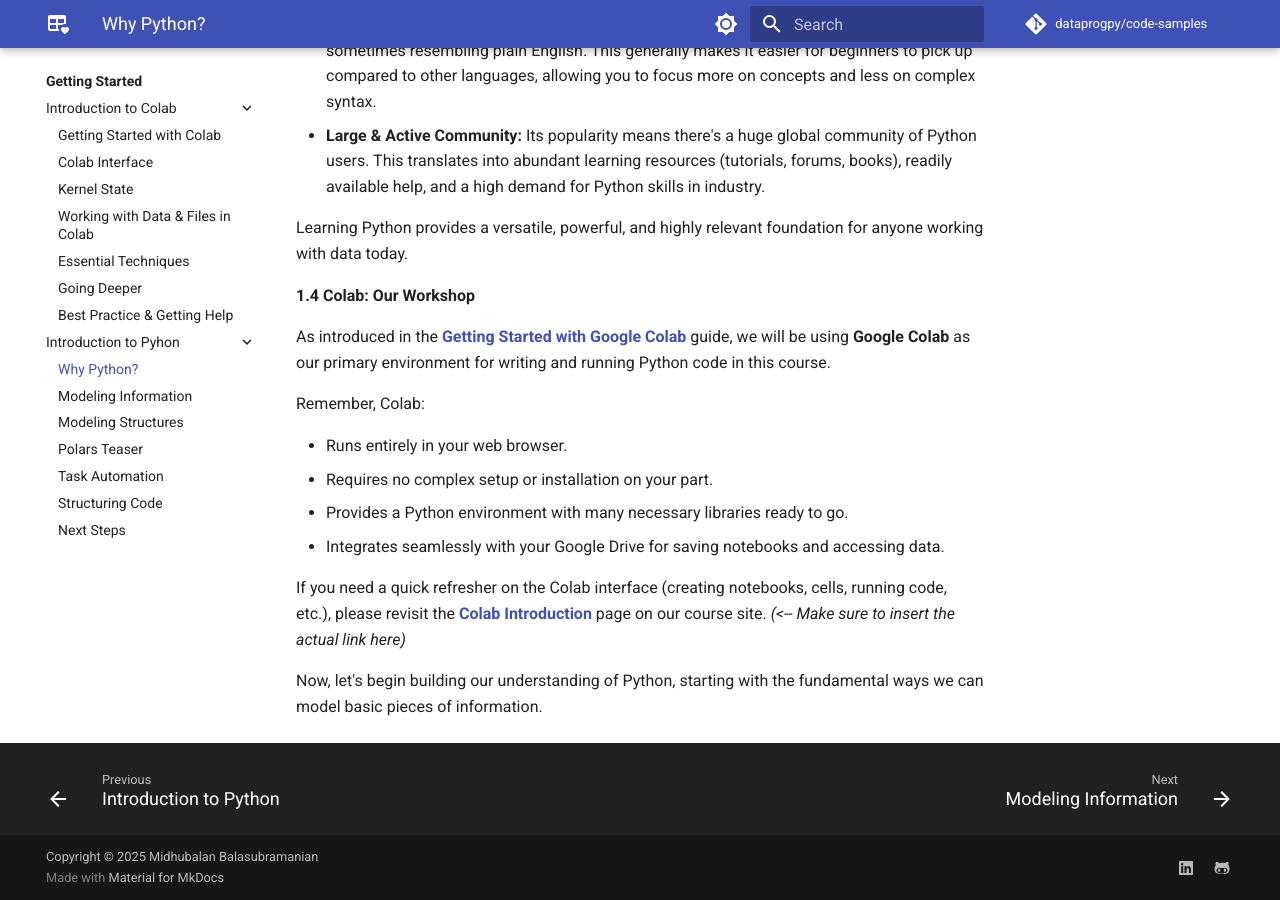
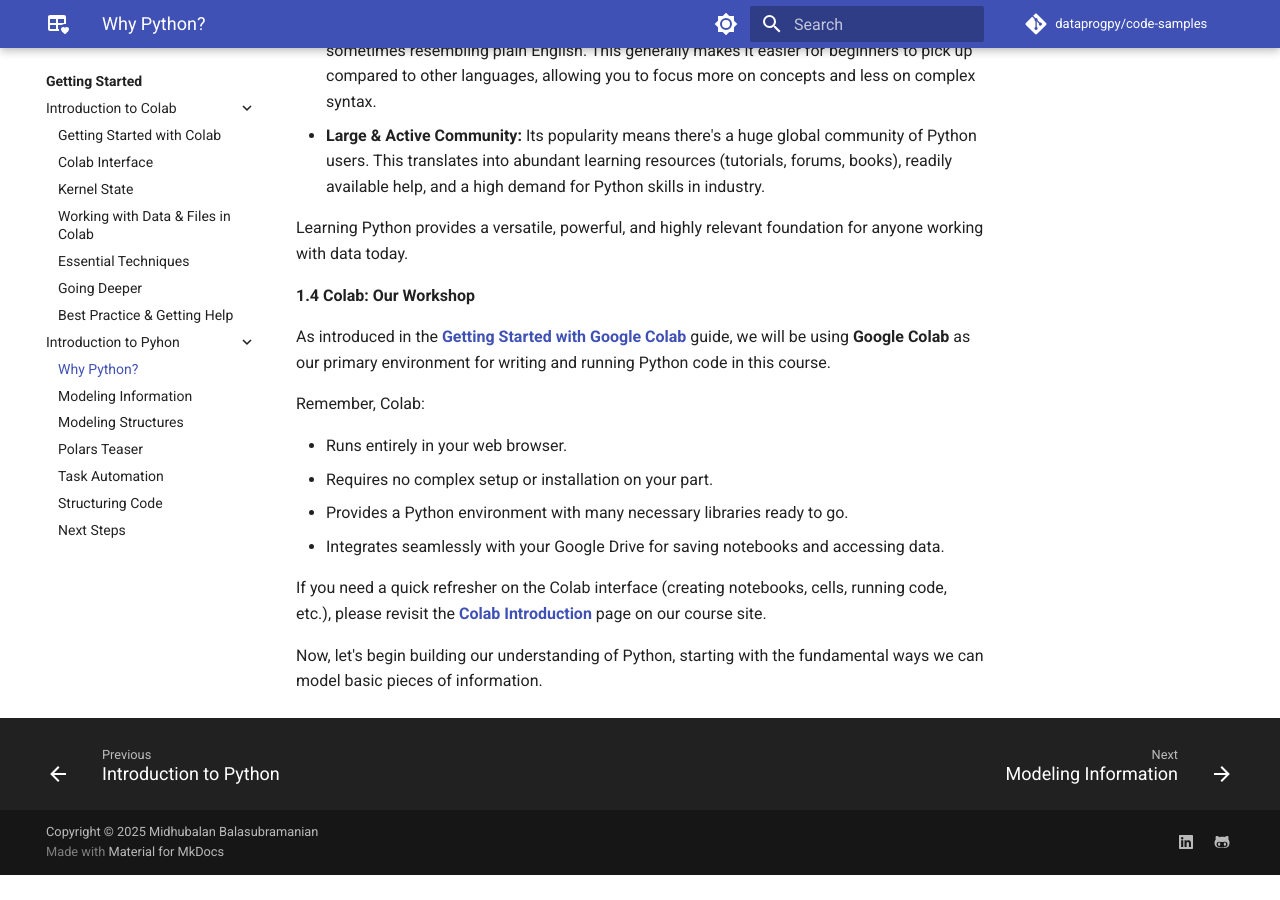
Before and after one commit to dataprogpy/dataprogpy.github.io, an MkDocs documentation site: the page built from docs/getting-started/python/why-python.md, in a window 1280 px wide and 900 px high, scrolled down 1951 px. Built offline with MkDocs 1.6.1 and Material for MkDocs 9.7.7, drawn with Linux system fonts in a browser that asks for light colours; comment, search, counter and statistics services are not loaded; after the commit the page ends 2826 px from its top, so only the background shows below that.

```diff
--- a/docs/getting-started/python/why-python.md
+++ b/docs/getting-started/python/why-python.md
@@ -53,6 +53,6 @@
 * Provides a Python environment with many necessary libraries ready to go.
 * Integrates seamlessly with your Google Drive for saving notebooks and accessing data.
 
-If you need a quick refresher on the Colab interface (creating notebooks, cells, running code, etc.), please revisit the **[Colab Introduction](/getting-started/colab)** page on our course site. *(<-- Make sure to insert the actual link here)*
+If you need a quick refresher on the Colab interface (creating notebooks, cells, running code, etc.), please revisit the **[Colab Introduction](/getting-started/colab)** page on our course site.
 
 Now, let's begin building our understanding of Python, starting with the fundamental ways we can model basic pieces of information.
```
Also changed, not shown: docs/getting-started/python/modeling-structures.md (+1 -0 lines).
